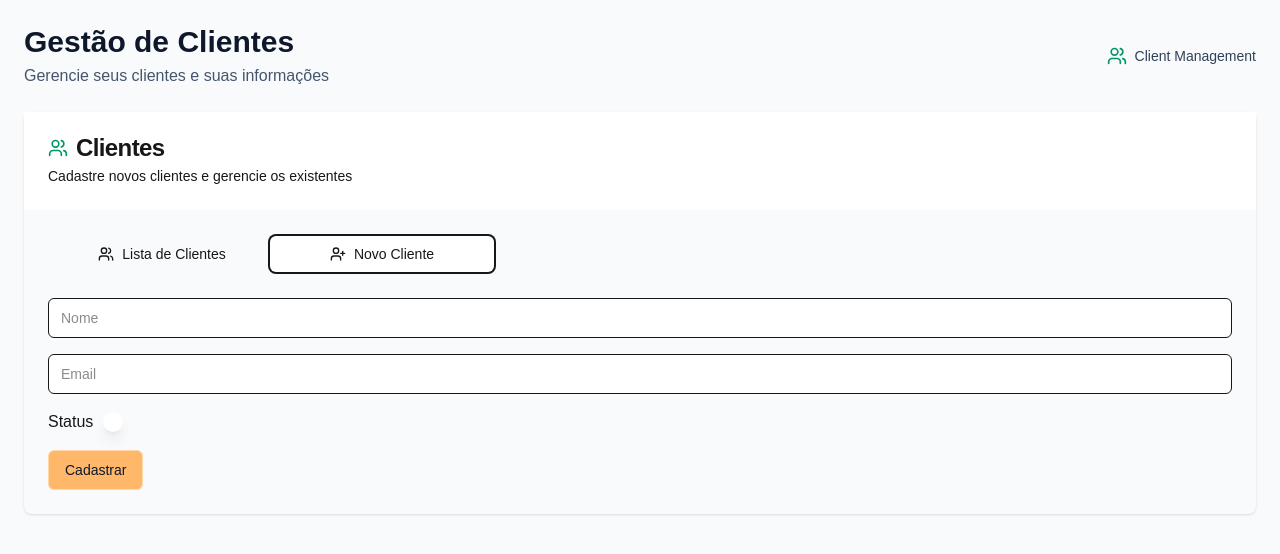
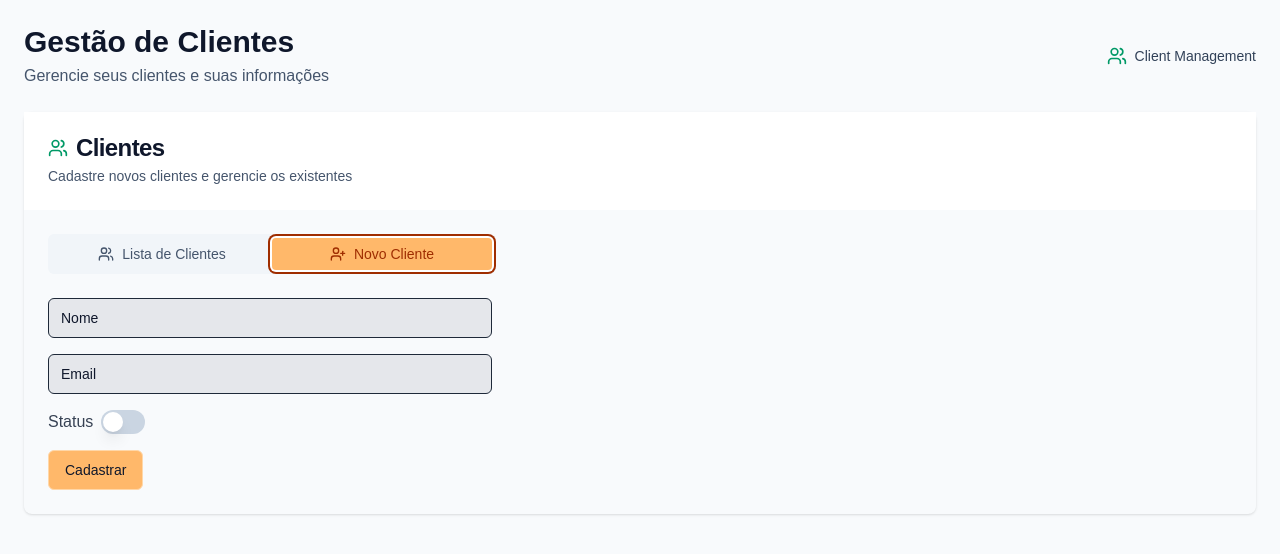
Before and after one commit to DalColV/ClientManager, a Next.js app in the folder frontend/: page /client in a window 1280 px wide. Both pictures are taken after a click on the tab "Novo Cliente". Shown: the top 554 px of the page. Built offline with nearby package versions, Linux system fonts and the light colour scheme; no server answers.

Commit message:
feat: pagina de cliente estilizada

```diff
--- a/frontend/src/app/client/page.tsx
+++ b/frontend/src/app/client/page.tsx
@@ -42,11 +42,11 @@ export default function ClientsPage() {
 
       <Card className="border-0 shadow-sm">
         <CardHeader className="bg-white">
-          <CardTitle className="flex items-center space-x-2">
+          <CardTitle className="flex items-center space-x-2 text-slate-900">
             <Users className="h-5 w-5 text-emerald-600" />
             <span>Clientes</span>
           </CardTitle>
-          <CardDescription>
+          <CardDescription className='text-slate-600'>
             Cadastre novos clientes e gerencie os existentes
           </CardDescription>
         </CardHeader>
--- a/frontend/src/app/components/ClientForm.tsx
+++ b/frontend/src/app/components/ClientForm.tsx
@@ -35,7 +35,7 @@ export function ClientForm({ onSuccess }: ClientFormProps) {
       <Input placeholder="Email" type="email" {...register('email')} />
       {errors.email && <p className="text-red-500">{errors.email.message}</p>}
 
-      <div className="flex items-center gap-2">
+      <div className="flex items-center gap-2 text-gray-700">
         <label>Status</label>
         <Switch {...register('status')} />
       </div>
--- a/frontend/src/app/components/ui/badge.tsx
+++ b/frontend/src/app/components/ui/badge.tsx
@@ -9,12 +9,12 @@ const badgeVariants = cva(
     variants: {
       variant: {
         default:
-          'border-transparent bg-primary text-primary-foreground hover:bg-primary/80',
+          'border-transparent bg-emerald-600 text-black hover:bg-emerald-700',
         secondary:
-          'border-transparent bg-secondary text-secondary-foreground hover:bg-secondary/80',
+          'border-transparent bg-slate-600 text-black hover:bg-slate-700',
         destructive:
-          'border-transparent bg-destructive text-destructive-foreground hover:bg-destructive/80',
-        outline: 'text-foreground',
+          'border-transparent bg-red-600 text-black hover:bg-red-700',
+        outline: 'text-slate-800 border-slate-400',
       },
     },
     defaultVariants: {
--- a/frontend/src/app/components/ui/input.tsx
+++ b/frontend/src/app/components/ui/input.tsx
@@ -12,7 +12,7 @@ const Input = React.forwardRef<HTMLInputElement, InputProps>(
       <input
         type={type}
         className={cn(
-          'flex h-10 w-full rounded-md border border-input bg-background px-3 py-2 text-sm ring-offset-background file:border-0 file:bg-transparent file:text-sm file:font-medium placeholder:text-muted-foreground focus-visible:outline-none focus-visible:ring-2 focus-visible:ring-ring focus-visible:ring-offset-2 disabled:cursor-not-allowed disabled:opacity-50',
+          'flex h-10 w-111 rounded-md border border-input text-gray-800 bg-gray-200 px-3 py-2 text-sm ring-offset-background file:border-0 file:bg-transparent file:text-sm file:font-medium placeholder:text-slate-900 placeholder:font-medium focus:outline-none disabled:cursor-not-allowed disabled:opacity-50',
           className
         )}
         ref={ref}
--- a/frontend/src/app/components/ui/select.tsx
+++ b/frontend/src/app/components/ui/select.tsx
@@ -13,7 +13,7 @@ const SelectGroup = SelectPrimitive.Group;
 const SelectValue = SelectPrimitive.Value;
 
 const SelectTrigger = React.forwardRef<
-  React.ElementRef<typeof SelectPrimitive.Trigger>,
+  React.ComponentRef<typeof SelectPrimitive.Trigger>,
   React.ComponentPropsWithoutRef<typeof SelectPrimitive.Trigger>
 >(({ className, children, ...props }, ref) => (
   <SelectPrimitive.Trigger
@@ -33,7 +33,7 @@ const SelectTrigger = React.forwardRef<
 SelectTrigger.displayName = SelectPrimitive.Trigger.displayName;
 
 const SelectScrollUpButton = React.forwardRef<
-  React.ElementRef<typeof SelectPrimitive.ScrollUpButton>,
+  React.ComponentRef<typeof SelectPrimitive.ScrollUpButton>,
   React.ComponentPropsWithoutRef<typeof SelectPrimitive.ScrollUpButton>
 >(({ className, ...props }, ref) => (
   <SelectPrimitive.ScrollUpButton
@@ -50,7 +50,7 @@ const SelectScrollUpButton = React.forwardRef<
 SelectScrollUpButton.displayName = SelectPrimitive.ScrollUpButton.displayName;
 
 const SelectScrollDownButton = React.forwardRef<
-  React.ElementRef<typeof SelectPrimitive.ScrollDownButton>,
+  React.ComponentRef<typeof SelectPrimitive.ScrollDownButton>,
   React.ComponentPropsWithoutRef<typeof SelectPrimitive.ScrollDownButton>
 >(({ className, ...props }, ref) => (
   <SelectPrimitive.ScrollDownButton
@@ -68,7 +68,7 @@ SelectScrollDownButton.displayName =
   SelectPrimitive.ScrollDownButton.displayName;
 
 const SelectContent = React.forwardRef<
-  React.ElementRef<typeof SelectPrimitive.Content>,
+  React.ComponentRef<typeof SelectPrimitive.Content>,
   React.ComponentPropsWithoutRef<typeof SelectPrimitive.Content>
 >(({ className, children, position = 'popper', ...props }, ref) => (
   <SelectPrimitive.Portal>
@@ -100,7 +100,7 @@ const SelectContent = React.forwardRef<
 SelectContent.displayName = SelectPrimitive.Content.displayName;
 
 const SelectLabel = React.forwardRef<
-  React.ElementRef<typeof SelectPrimitive.Label>,
+  React.ComponentRef<typeof SelectPrimitive.Label>,
   React.ComponentPropsWithoutRef<typeof SelectPrimitive.Label>
 >(({ className, ...props }, ref) => (
   <SelectPrimitive.Label
@@ -112,7 +112,7 @@ const SelectLabel = React.forwardRef<
 SelectLabel.displayName = SelectPrimitive.Label.displayName;
 
 const SelectItem = React.forwardRef<
-  React.ElementRef<typeof SelectPrimitive.Item>,
+  React.ComponentRef<typeof SelectPrimitive.Item>,
   React.ComponentPropsWithoutRef<typeof SelectPrimitive.Item>
 >(({ className, children, ...props }, ref) => (
   <SelectPrimitive.Item
@@ -135,7 +135,7 @@ const SelectItem = React.forwardRef<
 SelectItem.displayName = SelectPrimitive.Item.displayName;
 
 const SelectSeparator = React.forwardRef<
-  React.ElementRef<typeof SelectPrimitive.Separator>,
+  React.ComponentRef<typeof SelectPrimitive.Separator>,
   React.ComponentPropsWithoutRef<typeof SelectPrimitive.Separator>
 >(({ className, ...props }, ref) => (
   <SelectPrimitive.Separator
--- a/frontend/src/app/components/ui/switch.tsx
+++ b/frontend/src/app/components/ui/switch.tsx
@@ -1,20 +1,27 @@
+'use client';
+
 import * as React from 'react';
 import * as SwitchPrimitives from '@radix-ui/react-switch';
+
 import { cn } from '@/app/lib/utils';
 
 const Switch = React.forwardRef<
-  React.ElementRef<typeof SwitchPrimitives.Root>,
+  React.ComponentRef<typeof SwitchPrimitives.Root>,
   React.ComponentPropsWithoutRef<typeof SwitchPrimitives.Root>
 >(({ className, ...props }, ref) => (
   <SwitchPrimitives.Root
-    ref={ref}
     className={cn(
-      'peer inline-flex h-6 w-11 shrink-0 cursor-pointer items-center rounded-full border-2 border-transparent bg-input transition-colors focus-visible:outline-none focus-visible:ring-2 focus-visible:ring-ring focus-visible:ring-offset-2 disabled:cursor-not-allowed disabled:opacity-50 data-[state=checked]:bg-primary',
+      'peer inline-flex h- w-11 shrink-0 cursor-pointer items-center rounded-full border-2 border-transparent transition-colors focus-visible:outline-none focus-visible:ring-2 focus-visible:ring-ring focus-visible:ring-offset-2 disabled:cursor-not-allowed disabled:opacity-50 data-[state=checked]:bg-emerald-600 data-[state=unchecked]:bg-slate-300',
       className
     )}
     {...props}
+    ref={ref}
   >
-    <SwitchPrimitives.Thumb className="pointer-events-none block h-5 w-5 rounded-full bg-background shadow-lg ring-0 transition-transform data-[state=checked]:translate-x-5 data-[state=unchecked]:translate-x-0" />
+    <SwitchPrimitives.Thumb
+      className={cn(
+        'pointer-events-none block h-5 w-5 rounded-full bg-white shadow-lg ring-0 transition-transform data-[state=checked]:translate-x-5 data-[state=unchecked]:translate-x-0'
+      )}
+    />
   </SwitchPrimitives.Root>
 ));
 Switch.displayName = SwitchPrimitives.Root.displayName;
--- a/frontend/src/app/components/ui/tabs.tsx
+++ b/frontend/src/app/components/ui/tabs.tsx
@@ -8,13 +8,13 @@ import { cn } from '@/app/lib/utils';
 const Tabs = TabsPrimitive.Root;
 
 const TabsList = React.forwardRef<
-  React.ElementRef<typeof TabsPrimitive.List>,
+  React.ComponentRef<typeof TabsPrimitive.List>,
   React.ComponentPropsWithoutRef<typeof TabsPrimitive.List>
 >(({ className, ...props }, ref) => (
   <TabsPrimitive.List
     ref={ref}
     className={cn(
-      'inline-flex h-10 items-center justify-center rounded-md bg-muted p-1 text-muted-foreground',
+      'inline-flex h-10 items-center justify-center rounded-md bg-slate-100 p-1 text-slate-500',
       className
     )}
     {...props}
@@ -23,13 +23,13 @@ const TabsList = React.forwardRef<
 TabsList.displayName = TabsPrimitive.List.displayName;
 
 const TabsTrigger = React.forwardRef<
-  React.ElementRef<typeof TabsPrimitive.Trigger>,
+  React.ComponentRef<typeof TabsPrimitive.Trigger>,
   React.ComponentPropsWithoutRef<typeof TabsPrimitive.Trigger>
 >(({ className, ...props }, ref) => (
   <TabsPrimitive.Trigger
     ref={ref}
     className={cn(
-      'inline-flex items-center justify-center whitespace-nowrap rounded-sm px-3 py-1.5 text-sm font-medium ring-offset-background transition-all focus-visible:outline-none focus-visible:ring-2 focus-visible:ring-ring focus-visible:ring-offset-2 disabled:pointer-events-none disabled:opacity-50 data-[state=active]:bg-background data-[state=active]:text-foreground data-[state=active]:shadow-sm',
+      'inline-flex items-center justify-center whitespace-nowrap rounded-sm px-3 py-1.5 text-sm font-medium ring-offset-background transition-all focus-visible:outline-none focus-visible:ring-2 focus-visible:ring-ring focus-visible:ring-offset-2 disabled:pointer-events-none disabled:opacity-50 data-[state=active]:bg-orange-300 data-[state=active]:text-orange-800 data-[state=active]:shadow-sm data-[state=inactive]:text-slate-600 data-[state=inactive]:hover:bg-slate-200',
       className
     )}
     {...props}
```
